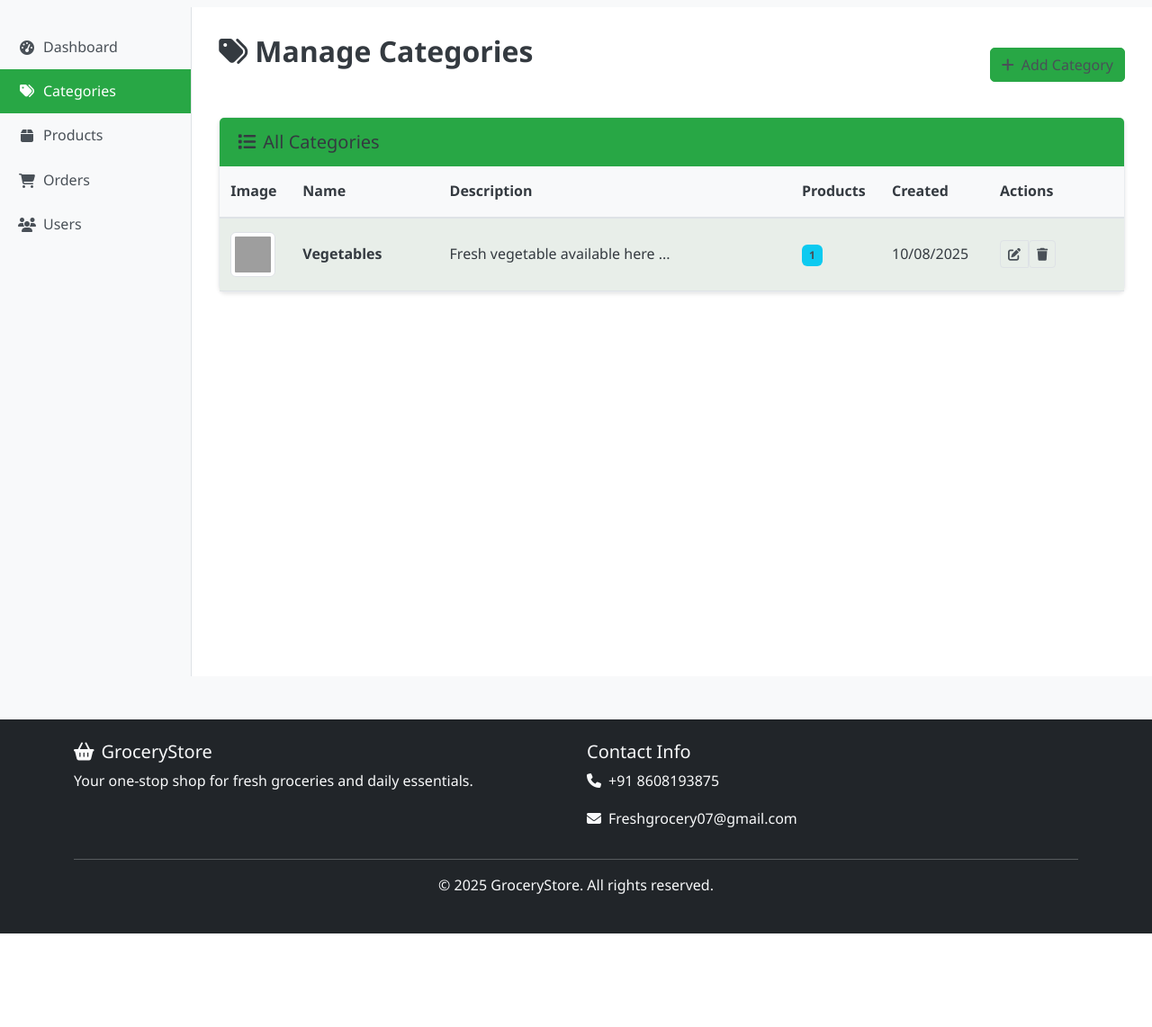
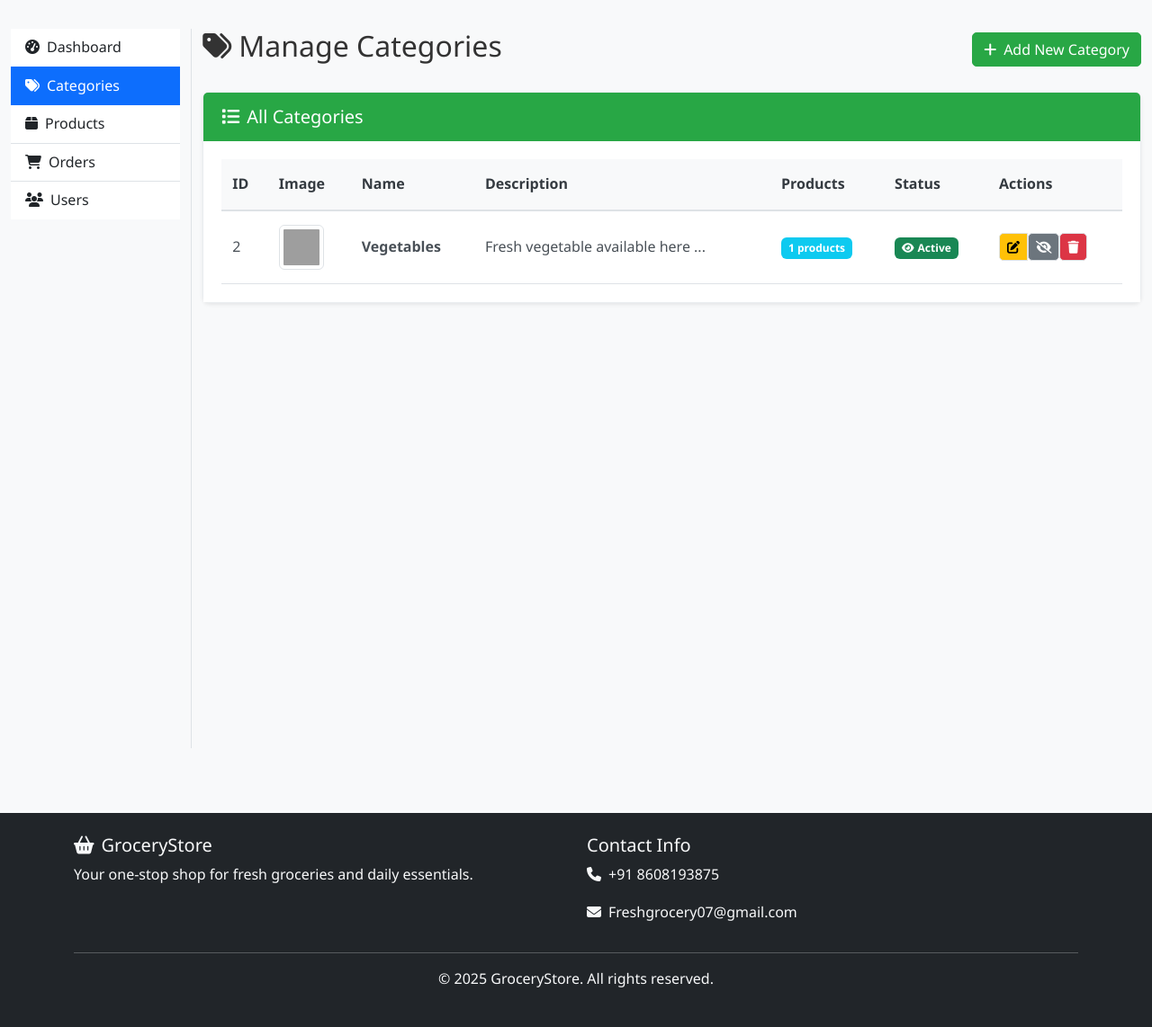
Before and after one commit to YugaBharathi29/grocery-store-app, a Flask app: page /admin/categories in a window 1280 px wide. Shown: the part 64-1206 px from the top of the page at 90% size. Before the commit the page ends 1102 px from the top, so only its background shows below. Run offline with Flask 3, Linux system fonts and the light colour scheme; a user stored in the database is signed in; data comes from the database, SQL or seed files in the repository; grey boxes are pictures that could not be loaded.

Commit message:
Update categories.html

```diff
--- a/templates/admin/categories.html
+++ b/templates/admin/categories.html
@@ -3,96 +3,119 @@
 {% block title %}Manage Categories - Admin{% endblock %}
 
 {% block content %}
-<div class="container-fluid admin-area">
+<div class="container-fluid py-4">
     <div class="row">
         <!-- Sidebar -->
-    <div class="col-md-3 col-lg-2 admin-sidebar-col">
-      <div class="sidebar">
+        <div class="col-md-2 bg-light border-end" style="min-height: 100vh;">
             <div class="list-group list-group-flush">
-          <a href="{{ url_for('admin_dashboard') }}" class="list-group-item list-group-item-action admin-nav-item">
-            <i class="fas fa-tachometer-alt"></i> Dashboard
+                <a href="{{ url_for('admin_dashboard') }}" class="list-group-item list-group-item-action">
+                    <i class="fas fa-tachometer-alt me-2"></i>Dashboard
                 </a>
-          <a href="{{ url_for('admin_categories') }}" class="list-group-item list-group-item-action admin-nav-item active">
-            <i class="fas fa-tags"></i> Categories
+                <a href="{{ url_for('admin_categories') }}" class="list-group-item list-group-item-action active">
+                    <i class="fas fa-tags me-2"></i>Categories
                 </a>
-          <a href="{{ url_for('admin_products') }}" class="list-group-item list-group-item-action admin-nav-item">
-            <i class="fas fa-box"></i> Products
+                <a href="{{ url_for('admin_products') }}" class="list-group-item list-group-item-action">
+                    <i class="fas fa-box me-2"></i>Products
                 </a>
-          <a href="{{ url_for('admin_orders') }}" class="list-group-item list-group-item-action admin-nav-item">
-            <i class="fas fa-shopping-cart"></i> Orders
+                <a href="{{ url_for('admin_orders') }}" class="list-group-item list-group-item-action">
+                    <i class="fas fa-shopping-cart me-2"></i>Orders
                 </a>
-          <a href="{{ url_for('admin_users') }}" class="list-group-item list-group-item-action admin-nav-item">
-            <i class="fas fa-users"></i> Users
+                <a href="{{ url_for('admin_users') }}" class="list-group-item list-group-item-action">
+                    <i class="fas fa-users me-2"></i>Users
                 </a>
-        </div>
             </div>
         </div>
 
         <!-- Main Content -->
-    <div class="col-md-9 col-lg-10 admin-content-col">
-      <div class="admin-main-content">
+        <div class="col-md-10">
             <div class="d-flex justify-content-between align-items-center mb-4">
-          <h2 class="admin-text">
-            <i class="fas fa-tags text-success me-2"></i>Manage Categories
-          </h2>
+                <h2><i class="fas fa-tags me-2"></i>Manage Categories</h2>
                 <a href="{{ url_for('add_category') }}" class="btn btn-success">
-            <i class="fas fa-plus me-2"></i>Add Category
+                    <i class="fas fa-plus me-2"></i>Add New Category
                 </a>
             </div>
 
-        {% if categories %}
-          <div class="card">
-            <div class="card-header bg-success text-white">
+            <div class="card shadow-sm">
+                <div class="card-header bg-primary text-white">
                     <h5 class="mb-0"><i class="fas fa-list me-2"></i>All Categories</h5>
                 </div>
-            <div class="card-body p-0">
+                <div class="card-body">
+                    {% if categories and categories|length > 0 %}
                         <div class="table-responsive">
-                <table class="table table-striped mb-0">
+                            <table class="table table-hover">
                                 <thead>
                                     <tr>
-                      <th style="width:80px;">Image</th>
+                                        <th>ID</th>
+                                        <th>Image</th>
                                         <th>Name</th>
                                         <th>Description</th>
-                      <th style="width:100px;">Products</th>
-                      <th style="width:120px;">Created</th>
-                      <th style="width:150px;">Actions</th>
+                                        <th>Products</th>
+                                        <th>Status</th>
+                                        <th>Actions</th>
                                     </tr>
                                 </thead>
                                 <tbody>
                                     {% for category in categories %}
-                    <tr class="text-visible">
+                                        <tr {% if not category.is_active %}class="table-secondary"{% endif %}>
+                                            <td>{{ category.id }}</td>
                                             <td>
                                                 {% if category.image %}
-                          {% if category.image.startswith('http') or category.image.startswith('data:') %}
-                            <img src="{{ category.image }}" alt="{{ category.name }}" class="img-thumbnail" style="width:50px; height:50px; object-fit:cover;">
+                                                    <img src="{{ category.image }}" alt="{{ category.name }}"
+                                                         class="img-thumbnail" style="width: 50px; height: 50px; object-fit: cover;">
                                                 {% else %}
-                            <img src="{{ url_for('static', filename='uploads/' + category.image) }}" alt="{{ category.name }}" class="img-thumbnail" style="width:50px; height:50px; object-fit:cover;">
-                          {% endif %}
-                        {% else %}
-                          <div class="bg-light d-flex align-items-center justify-content-center rounded" style="width:50px; height:50px;">
+                                                    <div class="bg-light rounded d-flex align-items-center justify-content-center"
+                                                         style="width: 50px; height: 50px;">
                                                         <i class="fas fa-image text-muted"></i>
                                                     </div>
                                                 {% endif %}
                                             </td>
-                      <td><strong>{{ category.name }}</strong></td>
                                             <td>
-                        {% if category.description %}
-                          {{ category.description[:50] }}{% if category.description|length > 50 %}...{% endif %}
+                                                <strong>{{ category.name }}</strong>
+                                                {% if not category.is_active %}
+                                                    <br><small class="text-muted">(Hidden from customers)</small>
+                                                {% endif %}
+                                            </td>
+                                            <td>{{ category.description }}</td>
+                                            <td>
+                                                <span class="badge bg-info">{{ category.products|length }} products</span>
+                                            </td>
+                                            <td>
+                                                {% if category.is_active %}
+                                                    <span class="badge bg-success">
+                                                        <i class="fas fa-eye me-1"></i>Active
+                                                    </span>
                                                 {% else %}
-                          <span class="text-muted">No description</span>
+                                                    <span class="badge bg-secondary">
+                                                        <i class="fas fa-eye-slash me-1"></i>Hidden
+                                                    </span>
                                                 {% endif %}
                                             </td>
                                             <td>
-                        <span class="badge bg-info">{{ category.products|length }}</span>
-                      </td>
-                      <td>{{ category.created_at.strftime('%m/%d/%Y') }}</td>
-                      <td>
                                                 <div class="btn-group" role="group">
-                          <a href="{{ url_for('edit_category', category_id=category.id) }}" class="btn btn-sm btn-outline-primary" title="Edit">
+                                                    <a href="{{ url_for('edit_category', category_id=category.id) }}"
+                                                       class="btn btn-sm btn-warning" title="Edit">
                                                         <i class="fas fa-edit"></i>
                                                     </a>
-                          <form action="{{ url_for('delete_category', category_id=category.id) }}" method="POST" style="display:inline;" onsubmit="return confirm('Delete this category and all its products?');">
-                            <button type="submit" class="btn btn-sm btn-outline-danger" title="Delete">
+
+                                                    <form action="{{ url_for('toggle_category', category_id=category.id) }}"
+                                                          method="POST" style="display: inline;">
+                                                        {% if category.is_active %}
+                                                            <button type="submit" class="btn btn-sm btn-secondary"
+                                                                    title="Hide from customers">
+                                                                <i class="fas fa-eye-slash"></i>
+                                                            </button>
+                                                        {% else %}
+                                                            <button type="submit" class="btn btn-sm btn-success"
+                                                                    title="Show to customers">
+                                                                <i class="fas fa-eye"></i>
+                                                            </button>
+                                                        {% endif %}
+                                                    </form>
+
+                                                    <form action="{{ url_for('delete_category', category_id=category.id) }}"
+                                                          method="POST" style="display: inline;"
+                                                          onsubmit="return confirm('Are you sure you want to delete this category? This cannot be undone.')">
+                                                        <button type="submit" class="btn btn-sm btn-danger" title="Delete">
                                                             <i class="fas fa-trash"></i>
                                                         </button>
                                                     </form>
@@ -103,16 +126,12 @@
                                 </tbody>
                             </table>
                         </div>
-            </div>
-          </div>
                     {% else %}
                         <div class="text-center py-5">
-            <div class="mb-4">
-              <i class="fas fa-tags fa-4x text-muted"></i>
-            </div>
-            <h4 class="admin-text">No categories found</h4>
-            <p class="text-muted">Create your first category to organize products.</p>
-            <a href="{{ url_for('add_category') }}" class="btn btn-success btn-lg">
+                            <i class="fas fa-tags" style="font-size: 4rem; color: #dee2e6;"></i>
+                            <h4 class="mt-3 text-muted">No categories yet</h4>
+                            <p class="text-muted">Start by adding your first category.</p>
+                            <a href="{{ url_for('add_category') }}" class="btn btn-primary">
                                 <i class="fas fa-plus me-2"></i>Add Category
                             </a>
                         </div>
@@ -121,35 +140,5 @@
             </div>
         </div>
     </div>
-
-<style>
-  .admin-area h2, .admin-area td, .admin-area p, .admin-area select {
-    color: #343a40 !important;
-  }
-  .admin-nav-item {
-    color: #495057 !important;
-  }
-  .admin-nav-item.active {
-    background-color: #28a745 !important;
-    color: white !important;
-  }
-  .text-visible {
-    color: #495057 !important;
-  }
-  .btn-group form {
-    margin: 0;
-  }
-  .btn-group .btn {
-    border-radius: 0;
-  }
-  .btn-group .btn:first-child {
-    border-top-left-radius: 0.25rem;
-    border-bottom-left-radius: 0.25rem;
-  }
-  .btn-group .btn:last-child,
-  .btn-group form:last-child .btn {
-    border-top-right-radius: 0.25rem;
-    border-bottom-right-radius: 0.25rem;
-  }
-</style>
+</div>
 {% endblock %}
```
Lines whose indentation alone changed are shown as unchanged.
